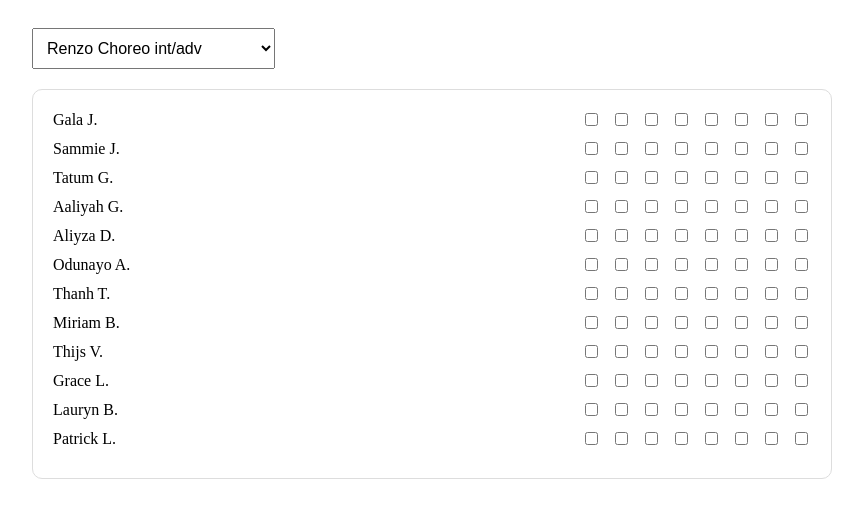
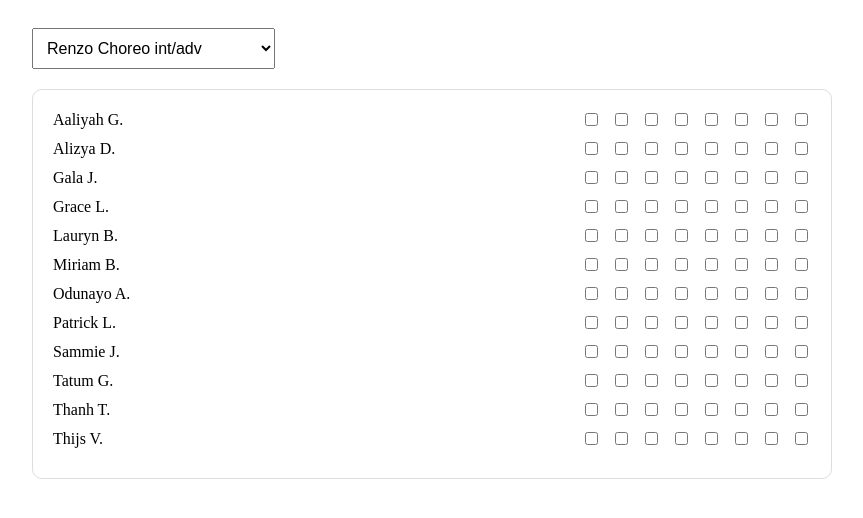
Before and after one commit to JulianW1113/presentie-3, a React (Vite) app: page / in a window 1280 px wide. Shown: the top 518 px of the page, without its empty margins (208-1071 px from the left). Built offline with nearby package versions, Linux system fonts and the light colour scheme.

Commit message:
Add files via upload

```diff
--- a/src/App.jsx
+++ b/src/App.jsx
@@ -2,35 +2,19 @@
 import { useState } from 'react';
 
 const data = {
-  'Renzo Choreo int/adv': [
-    'Gala J.',
-    'Sammie J.',
-    'Tatum G.',
-    'Aaliyah G.',
-    'Aliyza D.',
-    'Odunayo A.',
-    'Thanh T.',
-    'Miriam B.',
-    'Thijs V.',
-    'Grace L.',
-    'Lauryn B.',
-    'Patrick L.'
-  ],
-  'Isabel Commercial Beginner': [
-    'Guusje S.',
-    'Tiromsara R.',
-    'Kim N.',
-    'Maartje V.',
-    'Kyra K.',
-    'Renske P.',
-    'Pleun V.',
-    'Jairo S.',
-    'Lotte S.'
-  ]
+  "Isabel Commercial Beginner": ["Guusje S.", "Jairo S.", "Kim N.", "Kyra K.", "Lotte S.", "Maartje G.", "Pleun L.", "Renske P.", "Tirosmara R."],
+  "Jason UC": ["Adia L.", "Esmée Z.", "Guusje S.", "Jairo S.", "Julia S.", "Kim N.", "Klara V.", "Lotte S.", "Renske P."],
+  "Mark Commercial": ["Alicia A.", "Brandon D.", "Brittany S.", "David G.", "Elise H.", "Julia M.", "Maud W.", "Merijn B.", "Sayf E.", "Timothy B.", "Zoe V."],
+  "Mark Hiphop": ["Brandon D.", "David G.", "Esmée Z.", "Julie H.", "Klara V.", "Lianne H.", "Muni O.", "Sanne O.", "Skye K.", "Timothy B."],
+  "Merle & Charlie Dancehall": ["Aaliyah G.", "Alizya D.", "Anaïs P.", "Bloem K.", "Cherise J.", "Dunya R.", "Julia M.", "Julia S.", "Maud W.", "Merijn B.", "Robin S.", "Sayf E.", "Tosca S.", "Yasmine B.", "Zoe J.", "Zoe V."],
+  "Renzo Choreo Adv+": ["Adinda M.", "Ayla C.", "Brandon D.", "Carmen R.", "Florien P.", "Iliana M.", "Indy S.", "Jade D.", "Jayne-Elja M.", "Lianne H.", "Lisette H.", "Lynn L.", "Nienke B.", "Rianne C.", "Robin S.", "Sanne T.", "Sara M.", "Tatum G.", "Tosca S.", "Zuzanna P."],
+  "Renzo Choreo int/adv": ["Aaliyah G.", "Alizya D.", "Gala J.", "Grace L.", "Lauryn B.", "Miriam B.", "Odunayo A.", "Patrick L.", "Sammie J.", "Tatum G.", "Thanh T.", "Thijs V."],
+  "Valery Hiphop Adv+": ["Brandon D.", "Indy S.", "Jade D.", "Jayne-Elja M.", "Lianne H.", "Lisette H.", "Lynn L.", "Nienke B.", "Robin S.", "Sara M.", "Tosca S.", "Zuzanna P."],
+  "Valery Hiphop int/adv": ["Aaliyah G.", "Alicia A.", "Alizya D.", "Gala J.", "Grace L.", "Joshua I.", "Lauryn B.", "Miriam B.", "Patrick L.", "Thanh T.", "Thijs V.", "Zoe V."]
 };
 
 export default function App() {
-  const [selectedCourse, setSelectedCourse] = useState('Renzo Choreo int/adv');
+  const [selectedCourse, setSelectedCourse] = useState("Renzo Choreo int/adv");
   const [presence, setPresence] = useState({});
 
   const togglePresence = (name, week) => {
```
